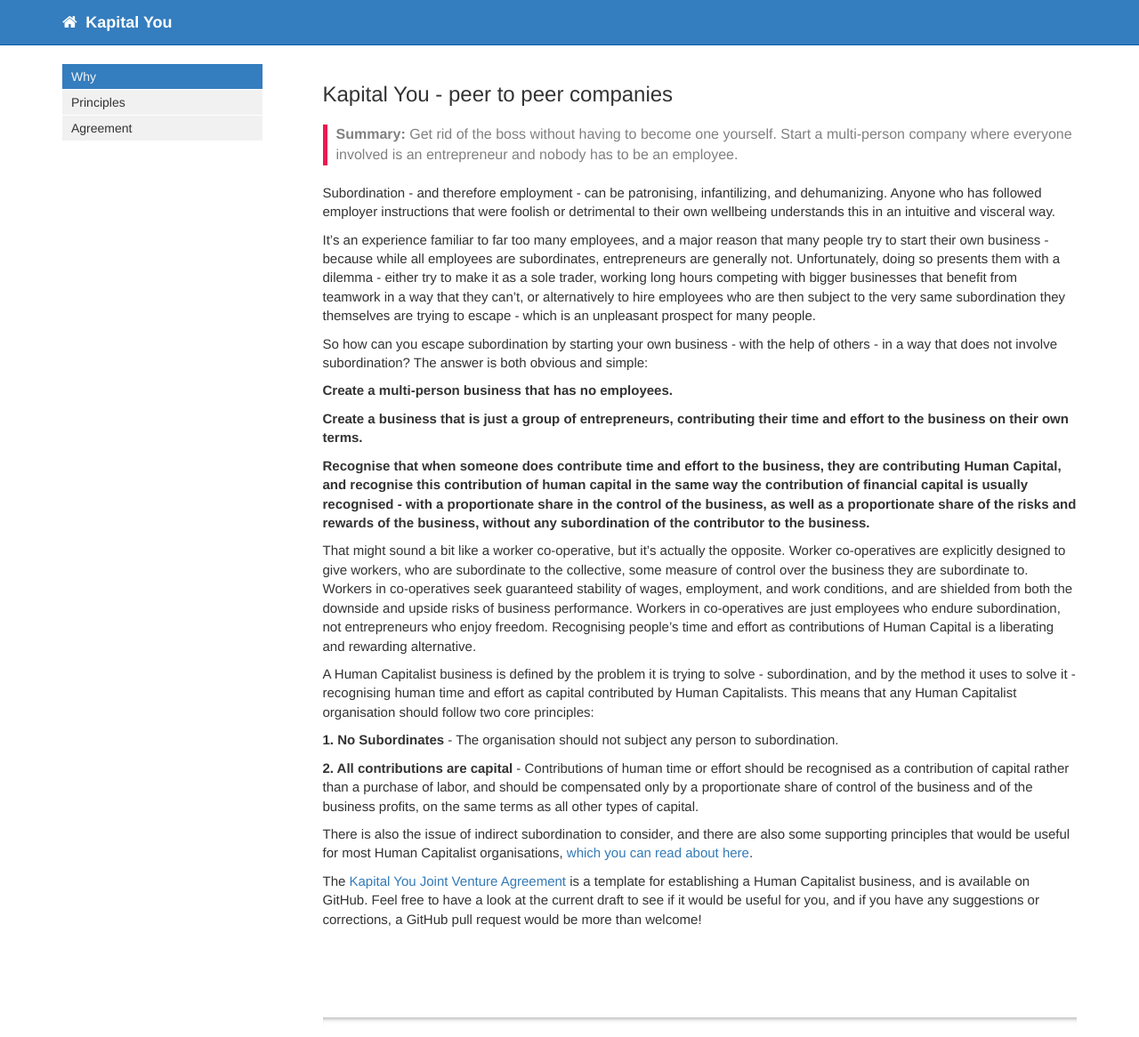
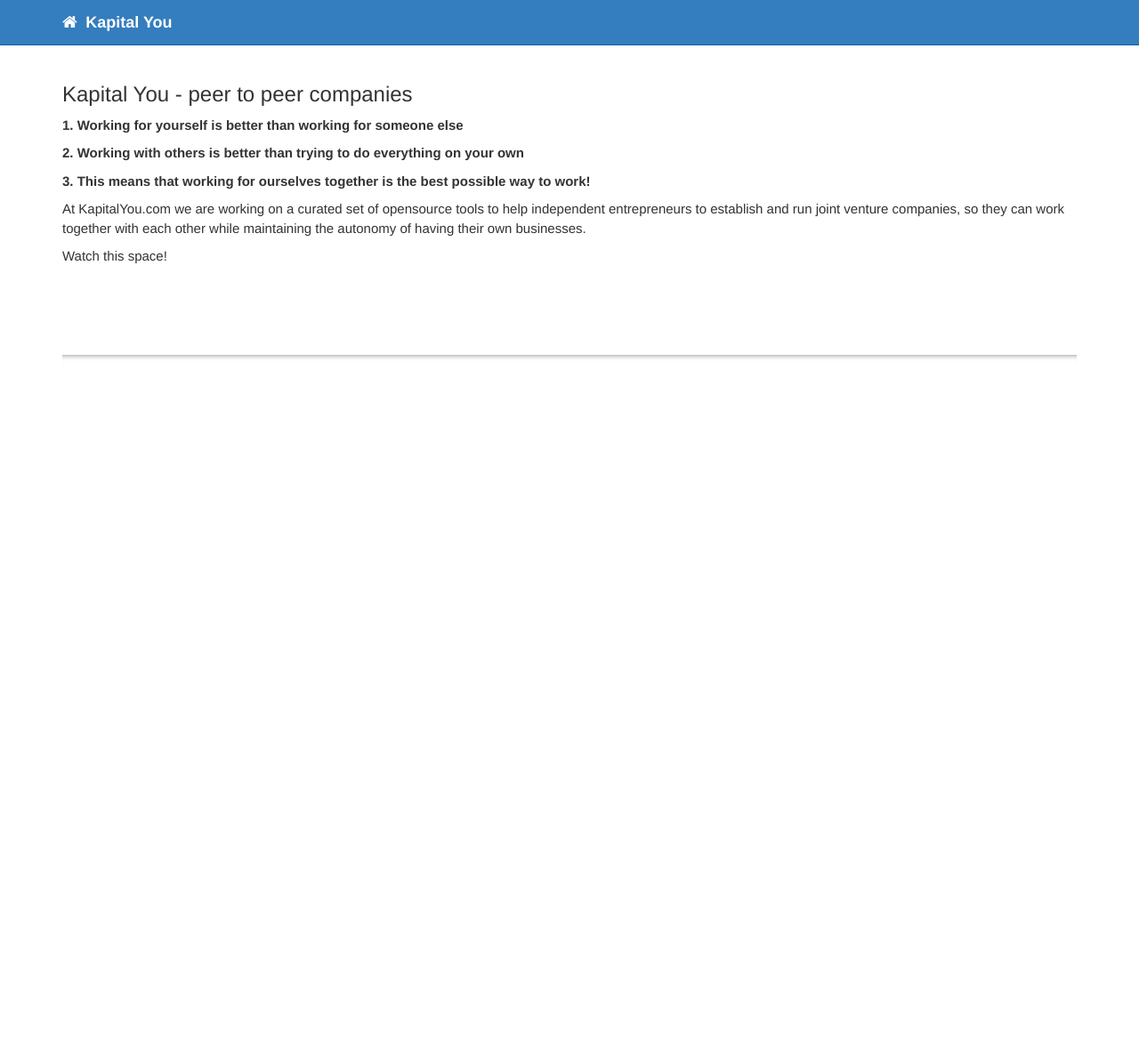
Before and after one commit to KapitalYou/KapitalYou.github.io, a Jekyll site: the page built from index.md, in a window 1280 px wide. Shown: the whole page at 89% size. Built offline with Jekyll 4.4.1, drawn with Linux system fonts in a browser that asks for light colours; comment, search, counter and statistics services are not loaded; after the commit the page ends 900 px from its top, so only the background shows below that.

Commit message:
simplify

```diff
--- a/index.md
+++ b/index.md
@@ -1,34 +1,18 @@
 ---
 title: "Kapital You - peer to peer companies"
-keywords: human capitalist exchange
-sidebar: kysa_sidebar
-summary: Get rid of the boss without having to become one yourself. Start a multi-person company where everyone involved is an entrepreneur and nobody has to be an employee.
+keywords: ourselves together humancapitalism
 permalink: index.html
 toc: false
+hide_sidebar: true
 ---
-Subordination - and therefore employment - can be patronising, infantilizing, and dehumanizing. Anyone who has followed employer instructions that were foolish or detrimental to their own wellbeing understands this in an intuitive and visceral way.
 
-It's an experience familiar to far too many employees, and a major reason that many people try to start their own business - because while all employees are subordinates, entrepreneurs are generally not. Unfortunately, doing so presents them with a dilemma - either try to make it as a sole trader, working long hours competing with bigger businesses that benefit from teamwork in a way that they can't, or alternatively to hire employees who are then subject to the very same subordination they themselves are trying to escape - which is an unpleasant prospect for many people.
+**1. Working for yourself is better than working for someone else**
 
-So how can you escape subordination by starting your own business - with the help of others - in a way that does not involve subordination? The answer is both obvious and simple:
+**2. Working with others is better than trying to do everything on your own**
 
-**Create a multi-person business that has no employees.**
+**3. This means that working for ourselves together is the best possible way to work!**
 
-**Create a business that is just a group of entrepreneurs, contributing their time and effort to the business on their own terms.**
 
-**Recognise that when someone does contribute time and effort to the business, they are contributing Human Capital, and recognise this contribution of human capital in the same way the contribution of financial capital is usually recognised - with a proportionate share in the control of the business, as well as a proportionate share of the risks and rewards of the business, without any subordination of the contributor to the business.**
+At KapitalYou.com we are working on a curated set of opensource tools to help independent entrepreneurs to establish and run joint venture companies, so they can work together with each other while maintaining the autonomy of having their own businesses.
 
-That might sound a bit like a worker co-operative, but it's actually the opposite. Worker co-operatives are explicitly designed to give workers, who are subordinate to the collective, some measure of control over the business they are subordinate to. Workers in co-operatives seek guaranteed stability of wages, employment, and work conditions, and are shielded from both the downside and upside risks of business performance. Workers in co-operatives are just employees who endure subordination, not entrepreneurs who enjoy freedom. Recognising people's time and effort as contributions of Human Capital is a liberating and rewarding alternative.
-
-A Human Capitalist business is defined by the problem it is trying to solve - subordination, and by the method it uses to solve it - recognising human time and effort as capital contributed by Human Capitalists. This means that any Human Capitalist organisation should follow two core principles:
-
-**1. No Subordinates** - The organisation should not subject any person to subordination.
-
-**2. All contributions are capital** - Contributions of human time or effort should be recognised as a contribution of capital rather than a purchase of labor, and should be compensated only by a proportionate share of control of the business and of the business profits, on the same terms as all other types of capital.
-
-There is also the issue of indirect subordination to consider, and there are also some supporting principles that would be useful for most Human Capitalist organisations, [which you can read about here](/principles.html).
-
-The [Kapital You Joint Venture Agreement](/agreement.html) is a template for establishing a Human Capitalist business, and is available on GitHub. Feel free to have a look at the current draft to see if it would be useful for you, and if you have any suggestions or corrections, a GitHub pull request would be more than welcome!
-<!--
-[Human Capitalist Exchange](http://discourse.humancapitalist.exchange) is a discusson website to help would-be Human Capitalists meet and collaborate on starting Human Capitalist businesses, and to provide ready-made business structures and software tools to support those businesses. The site is only just getting started, however if you think that you can see yourself as a future Human Capitalist and would like to connect with other Human Capitalists to discuss business opportunities, you can [sign up here](http://discourse.humancapitalist.exchange).
--->
+Watch this space!
```
Also changed, not shown: agreement.md (deleted, +0 -21 lines), principles.md (deleted, +0 -51 lines), 2 other files.
